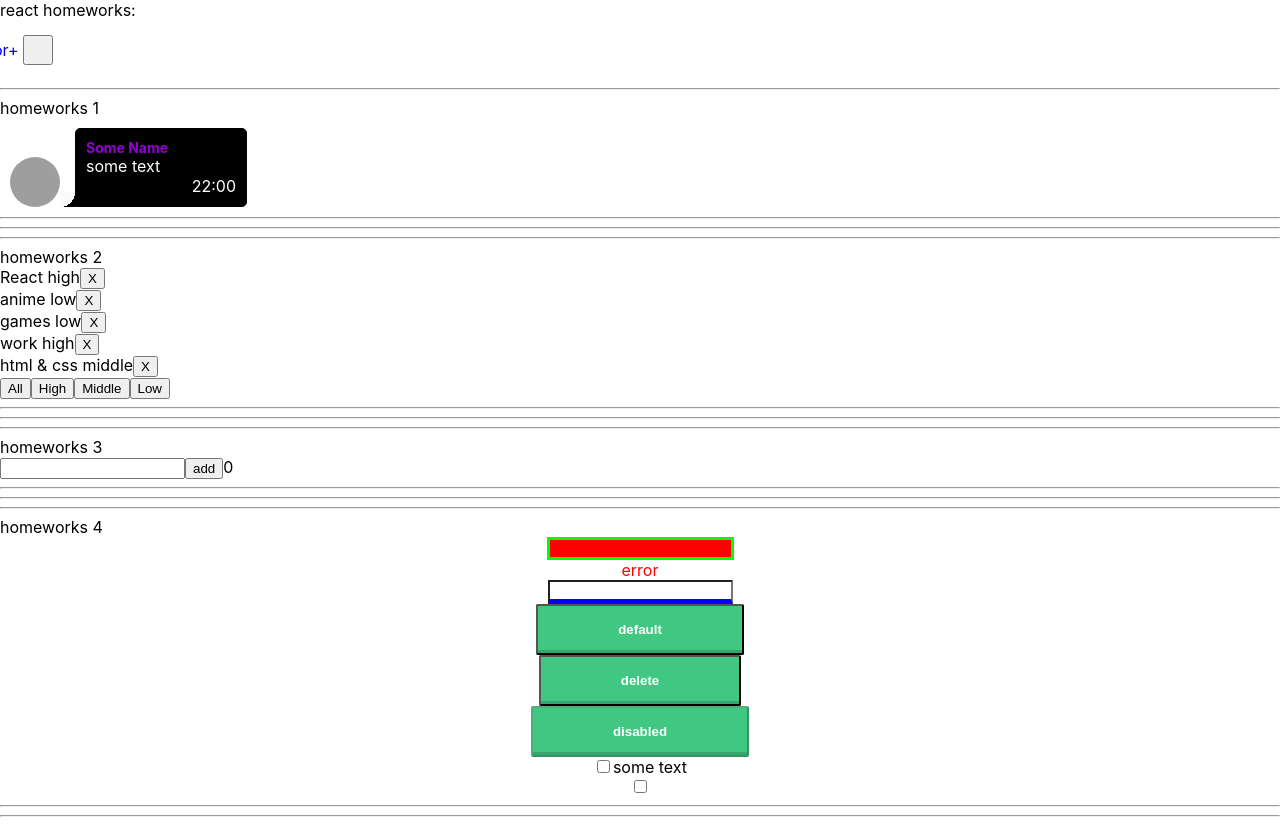
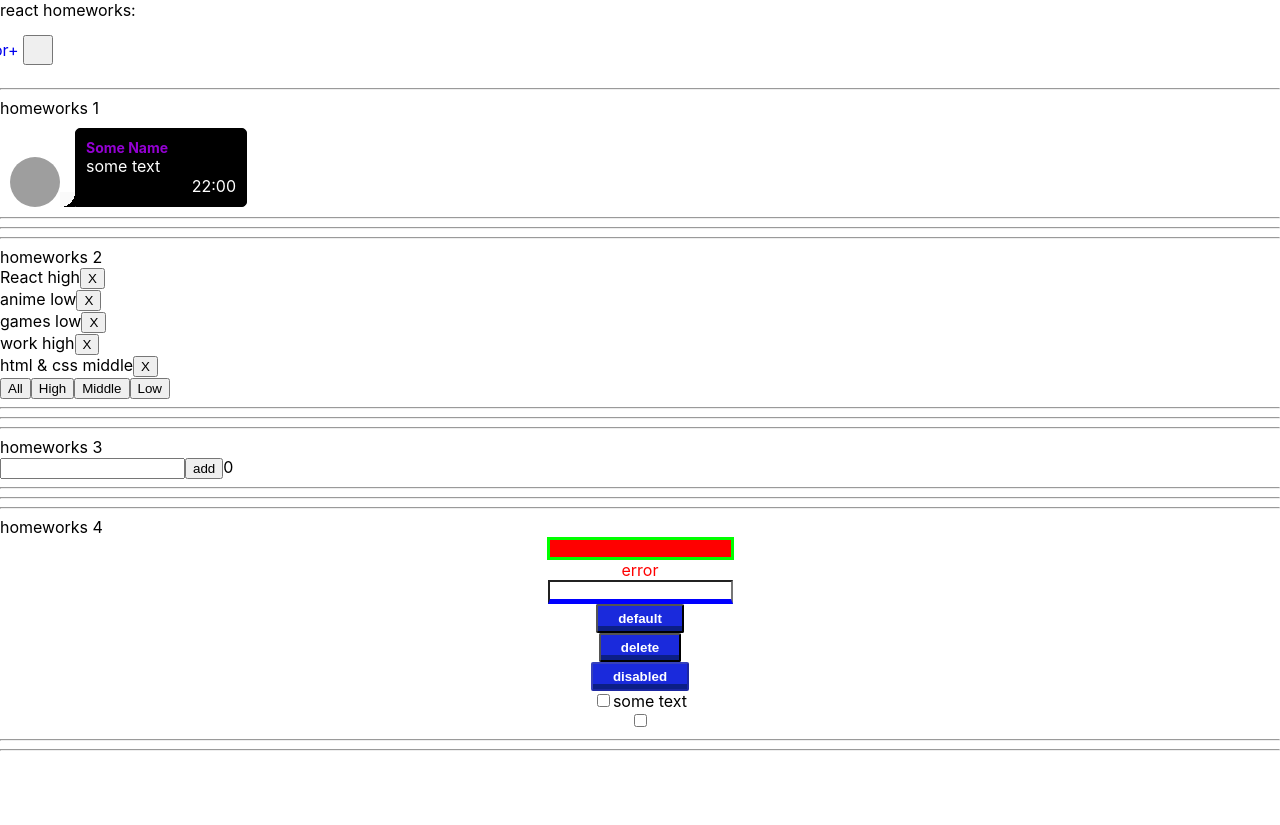
Before and after one commit to DanilMoskalets/it-incubator-ignat-homeworks, a React (Create React App) app in the folder homeworks/: page /#/ in a window 1280 px wide. After the commit the page ends 800 px from the top, so only its background shows below. Built offline with nearby package versions, Linux system fonts and the light colour scheme; grey boxes are pictures that could not be loaded.

Commit message:
feat: add components SuperButton and wrote the functionality for them

```diff
--- a/homeworks/src/p2-homeworks/h4/common/c2-SuperButton/SuperButton.module.css
+++ b/homeworks/src/p2-homeworks/h4/common/c2-SuperButton/SuperButton.module.css
@@ -10,18 +10,18 @@
     font-weight: 700;
     color: white;
     text-decoration: none;
-    padding: 2vh 10vh;
+    padding: 5px 20px;
     border-radius: 2px;
-    background: rgb(64, 199, 129);
-    box-shadow: 0 -3px rgb(53, 167, 110) inset;
-    transition: 0.2s;
+    background: rgb(26, 42, 220);
+    box-shadow: 0 -5px rgb(12, 31, 134) inset;
+    transition: 0.5s;
 }
 
 .button:hover {
-    background: rgb(53, 167, 110);
+    background: rgb(12, 31, 134);
 }
 
 .button:active {
-    background: rgb(33, 147, 90);
-    box-shadow: 0 3px rgb(33, 147, 90) inset;
+    background: rgb(12, 31, 134);
+    box-shadow: 0 3px rgb(12, 31, 134) inset;
 }
--- a/homeworks/src/p2-homeworks/h8/HW8.tsx
+++ b/homeworks/src/p2-homeworks/h8/HW8.tsx
@@ -23,11 +23,14 @@ function HW8() {
     // need to fix any
     const finalPeople = people.map((p: UserType) => (
         <div key={p._id}>
-            some name, age
+           <span> name: {p.name}</span>
+            <span> age: {p.age}</span>
         </div>
     ))
 
-    const sortUp = () => setPeople(homeWorkReducer(initialPeople, {type: 'sort', payload: 'up'}))
+    const sortUp = () => setPeople(homeWorkReducer(initialPeople, {type: 'SORT', payload: 'up'}))
+    const sortDown = () => setPeople(homeWorkReducer(initialPeople, {type: 'SORT', payload: 'down'}))
+    const sortAge = () => setPeople(homeWorkReducer(initialPeople, {type: 'SORT-AGE'}))
 
     return (
         <div>
@@ -38,8 +41,8 @@ function HW8() {
             {finalPeople}
 
             <div><SuperButton onClick={sortUp}>sort up</SuperButton></div>
-            <div>sort down</div>
-            check 18
+            <div><SuperButton onClick={sortDown}>sort down</SuperButton></div>
+            <div><SuperButton onClick={sortAge}>sort age 18+</SuperButton></div>
 
             <hr/>
             {/*для личного творчества, могу проверить*/}
```
